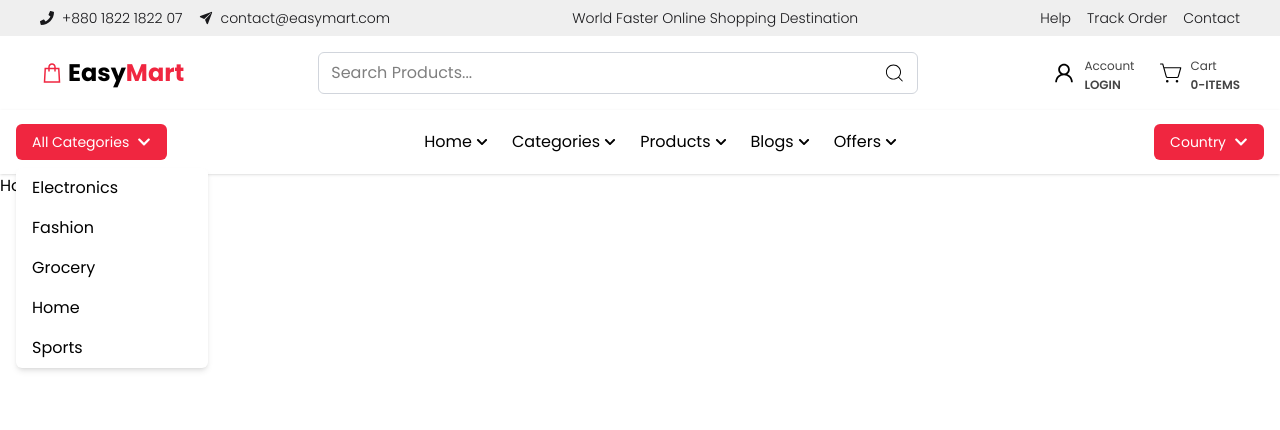
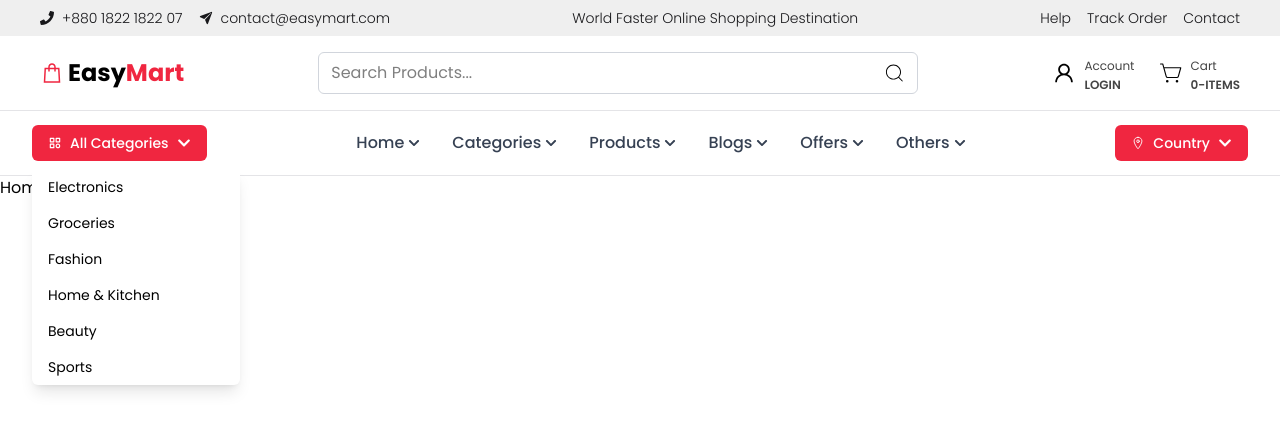
Before and after one commit to rehan606/EasyMart-Ecommerce-website, a React (Vite) app: page / in a window 1280 px wide. Both pictures are taken after a click on the button "All Categories". Shown: the top 430 px of the page. Built offline with nearby package versions, Linux system fonts and the light colour scheme.

Commit message:
complete bottom navbar

```diff
--- a/src/Components/Navbar/BottomNavbar.jsx
+++ b/src/Components/Navbar/BottomNavbar.jsx
@@ -1,103 +1,112 @@
 import { useState } from "react";
 import { FaChevronDown, FaBars, FaTimes } from "react-icons/fa";
+import { BiCategory } from "react-icons/bi";
+import { IoLocationOutline } from "react-icons/io5";
 
-const BottomNavbar = () => {
-  const [mobileOpen, setMobileOpen] = useState(false);
-  const [categoryOpen, setCategoryOpen] = useState(false);
-  const [countryOpen, setCountryOpen] = useState(false);
+const categories = [
+  "Electronics",
+  "Groceries",
+  "Fashion",
+  "Home & Kitchen",
+  "Beauty",
+  "Sports",
+];
 
-  const categories = ["Electronics", "Fashion", "Grocery", "Home", "Sports"];
-  const countries = ["Bangladesh", "India", "USA", "UK"];
+const countries = ["Bangladesh", "India", "USA", "UK", "Canada"];
 
-  const menus = [
+const menuItems = [
   {
     name: "Home",
-      sub: ["Overview", "Featured"]
+    submenu: ["Overview", "Updates"],
   },
   {
     name: "Categories",
-      sub: ["Electronics", "Fashion", "Grocery"]
+    submenu: ["Electronics", "Fashion", "Groceries"],
   },
   {
     name: "Products",
-      sub: ["New Arrivals", "Best Sellers"]
+    submenu: ["New Arrivals", "Best Sellers", "Top Rated"],
   },
   {
     name: "Blogs",
-      sub: ["Latest Blogs", "Tech News"]
+    submenu: ["Latest Blogs", "Tech News", "Guides"],
   },
   {
     name: "Offers",
-      sub: ["Discounts", "Flash Sale"]
-    }
+    submenu: ["Flash Sale", "Discounts", "Coupons"],
+  },
+  {
+    name: "Others",
+    submenu: ["About Us", "Contact", "FAQ"],
+  },
 ];
 
+const BottomNavbar = () => {
+
+    const [catOpen, setCatOpen] = useState(false);
+    const [countryOpen, setCountryOpen] = useState(false);
+    const [mobileOpen, setMobileOpen] = useState(false);
+    const [selectedCountry, setSelectedCountry] = useState("Country");
+    const [activeMobileMenu, setActiveMobileMenu] = useState(null);
+
     return (
-    <nav className="w-full bg-white shadow relative z-50">
-      <div className="max-w-7xl mx-auto px-4">
-        <div className="flex items-center justify-between h-16">
+        <section className="border-b border-t border-b-zinc-200 border-t-zinc-200 bg-white sticky top-0 z-30">
+            <nav className="container mx-auto  px-10 md:px-8">
+                <div className=" flex items-center justify-between h-16">
 
-          {/* Left: All Categories */}
+                    {/* Left - All Categories */}
                     <div className="relative">
                     <button
-              onClick={() => setCategoryOpen(!categoryOpen)}
-              className="flex items-center gap-2 bg-[#F02640] text-white px-4 py-2 rounded-md text-sm"
+                        onClick={() => setCatOpen(!catOpen)}
+                        className="flex items-center gap-2 bg-[#F02640] text-white px-4 py-2 rounded-md text-sm font-medium"
                     >
-              All Categories <FaChevronDown />
+                       <BiCategory /> All Categories <FaChevronDown />
                     </button>
 
-            {categoryOpen && (
-              <div className="absolute left-0 mt-2 w-48 bg-white shadow-md rounded-md">
-                {categories.map((cat, i) => (
-                  <div
-                    key={i}
-                    className="px-4 py-2 hover:bg-gray-100 cursor-pointer"
+                    {catOpen && (
+                        <ul className="absolute left-0 mt-2 w-52 bg-white shadow-lg rounded-md z-50">
+                        {categories.map((cat) => (
+                            <li
+                            key={cat}
+                            className="px-4 py-2 hover:bg-gray-100 cursor-pointer text-sm"
                             >
                             {cat}
+                            </li>
+                        ))}
+                        </ul>
+                    )}
+                    </div>
+
+                    {/* Middle - Menu */}
+                    <div className="hidden lg:flex items-center gap-8">
+                        {menuItems.map((item) => (
+                            <div key={item.name} className="relative group">
+                            <button className="flex items-center gap-1 font-medium text-gray-700 hover:text-[#F02640]">
+                                {item.name} <FaChevronDown className="text-xs" />
+                            </button>
+
+                            {/* Submenu */}
+                            <ul className="absolute top-full left-0 mt-2 w-48 bg-white shadow-lg rounded-md opacity-0 invisible group-hover:opacity-100 group-hover:visible transition-all duration-200 z-40">
+                                {item.submenu.map((sub) => (
+                                <li
+                                    key={sub}
+                                    className="px-4 py-2 text-sm hover:bg-gray-100 cursor-pointer"
+                                >
+                                    {sub}
+                                </li>
+                                ))}
+                            </ul>
                             </div>
                         ))}
                     </div>
-            )}
-          </div>
 
-          {/* Mobile Menu Button */}
-          <div className="md:hidden">
-            <button onClick={() => setMobileOpen(!mobileOpen)}>
-              {mobileOpen ? <FaTimes /> : <FaBars />}
-            </button>
-          </div>
-
-          {/* Middle Menu */}
-          <ul className="hidden md:flex items-center gap-6">
-            {menus.map((menu, i) => (
-              <li key={i} className="relative group cursor-pointer">
-                <div className="flex items-center gap-1">
-                  {menu.name}
-                  <FaChevronDown className="text-xs" />
-                </div>
-
-                {/* Submenu */}
-                <div className="absolute top-full left-0 mt-2 w-48 bg-white shadow-md rounded-md opacity-0 group-hover:opacity-100 invisible group-hover:visible transition">
-                  {menu.sub.map((item, idx) => (
-                    <div
-                      key={idx}
-                      className="px-4 py-2 hover:bg-gray-100"
-                    >
-                      {item}
-                    </div>
-                  ))}
-                </div>
-              </li>
-            ))}
-          </ul>
-
-          {/* Right: Country Selector */}
-          <div className="relative hidden md:block">
+                    {/* Right - Country */}
+                    <div className="relative hidden lg:block">
                     <button
                         onClick={() => setCountryOpen(!countryOpen)}
-              className="flex items-center gap-2 bg-[#F02640] text-white px-4 py-2 rounded-md text-sm"
+                        className="flex items-center gap-2 bg-[#F02640] text-white px-4 py-2 rounded-md text-sm font-medium"
                     >
-              Country <FaChevronDown />
+                        <IoLocationOutline /> {selectedCountry} <FaChevronDown />
                     </button>
 
                     {countryOpen && (
@@ -105,6 +114,10 @@ const BottomNavbar = () => {
                             {countries.map((country, i) => (
                             <div
                                 key={i}
+                                onClick={() => {
+                                setSelectedCountry(country); // SET Country
+                                setCountryOpen(false);        // CLOSE Country Dropdown
+                                }}
                                 className="px-4 py-2 hover:bg-gray-100 cursor-pointer"
                             >
                                 {country}
@@ -113,26 +126,38 @@ const BottomNavbar = () => {
                         </div>
                         )}
                     </div>
+
+                    {/* Mobile Menu Button */}
+                    <button
+                    onClick={() => setMobileOpen(!mobileOpen)}
+                    className="lg:hidden text-2xl"
+                    >
+                    {mobileOpen ? <FaTimes className="text-zinc-800 font-light" /> : <FaBars className="text-zinc-800 font-light" />}
+                    </button>
                 </div>
 
                 {/* Mobile Menu */}
                 {mobileOpen && (
-          <div className="md:hidden pb-4">
-            {menus.map((menu, i) => (
-              <div key={i} className="py-2 border-b">
-                <p className="font-medium">{menu.name}</p>
-                <div className="pl-4 text-sm text-gray-600">
-                  {menu.sub.map((s, idx) => (
-                    <p key={idx}>{s}</p>
+                    <div className=" lg:hidden bg-white border-t border-zinc-200">
+                    {menuItems.map((item) => (
+                        <details key={item.name} className="border-b border-zinc-200 px-4 py-2">
+                        <summary className="cursor-pointer ">
+                            {item.name}
+                        </summary>
+                        <ul className="mt-2 ml-4">
+                            {item.submenu.map((sub) => (
+                            <li key={sub} className="py-1 text-sm text-gray-500">
+                                {sub}
+                            </li>
                             ))}
-                </div>
-              </div>
+                        </ul>
+                        </details>
                     ))}
                     </div>
                 )}
-      </div>
             </nav>
+        </section>
     );
-};
+}
 
 export default BottomNavbar;
```
Lines whose indentation alone changed are shown as unchanged.
